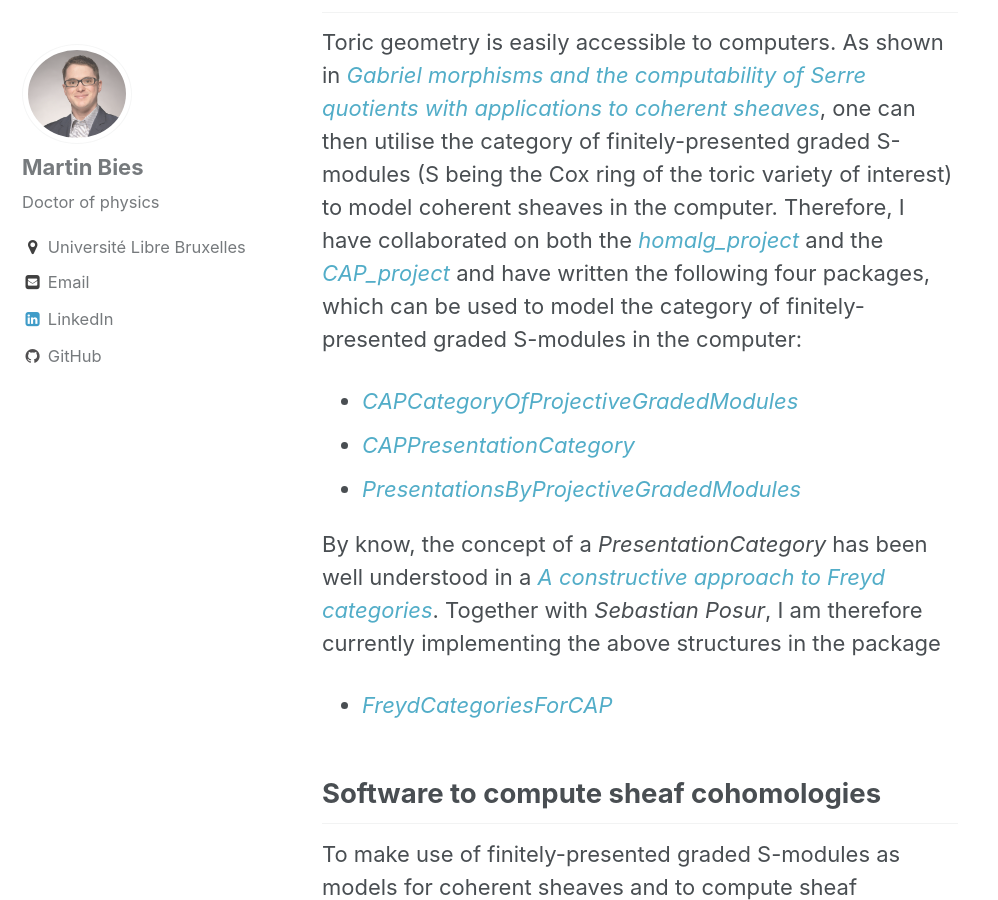
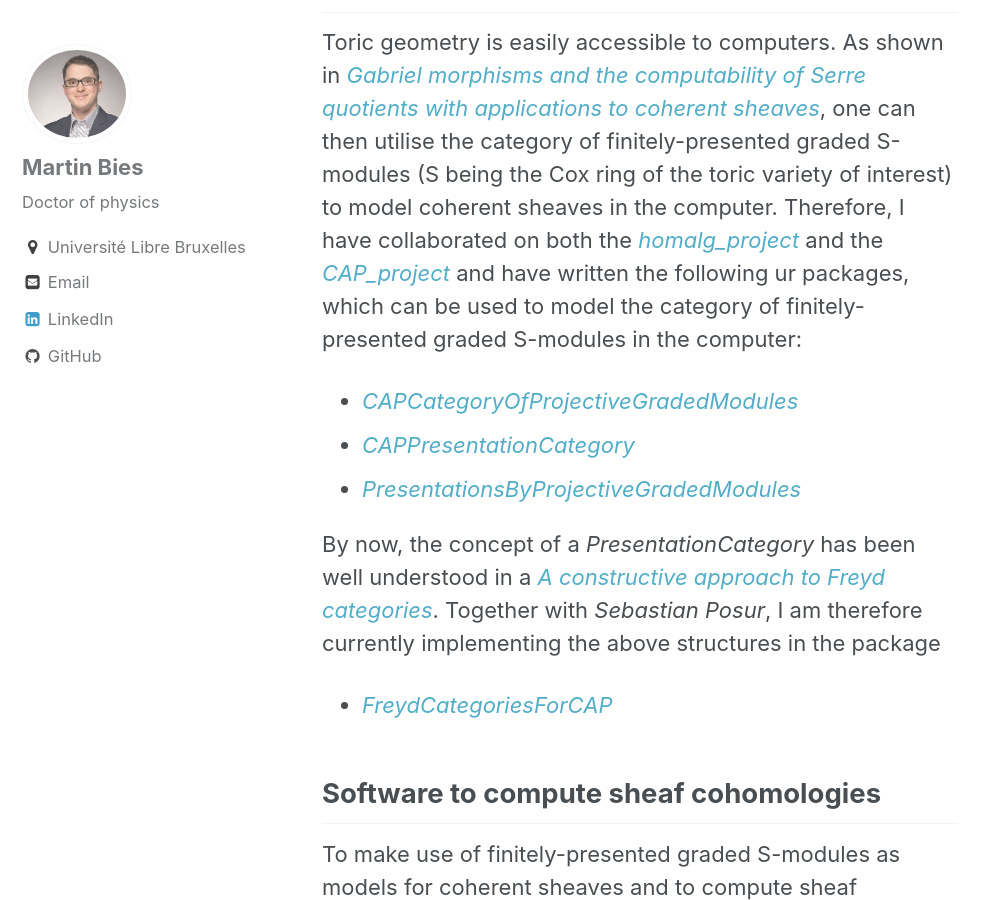
Before and after one commit to MartinBies/MartinBies.github.io, a Jekyll site: the page built from _pages/research.md, in a window 1280 px wide and 900 px high, scrolled down 1247 px. Shown: the whole window, without its empty margins (0-998 px from the left). Built offline with Jekyll 4.4.1, drawn with Linux system fonts in a browser that asks for light colours.

Commit message:
Corrected typos

```diff
--- a/_pages/research.md
+++ b/_pages/research.md
@@ -20,13 +20,13 @@ Within the frameworks of F-theory, type IIB string theory, the topological B-mod
 ## Software to model finitely-presented graded S-modules
 
 Toric geometry is easily accessible to computers. As shown in [*Gabriel morphisms and the computability of Serre quotients with applications to coherent sheaves*](https://arxiv.org/abs/1409.2028), one can then utilise the category of finitely-presented graded S-modules (S being the Cox ring of the toric variety of interest) to model coherent sheaves in the computer. Therefore, I have collaborated on both the
-[*homalg_project*](http://homalg-project.github.io/) and the [*CAP_project*](https://homalg-project.github.io/CAP_project/) and have written the following four packages, which can be used to model the category of finitely-presented graded S-modules in the computer:
+[*homalg_project*](http://homalg-project.github.io/) and the [*CAP_project*](https://homalg-project.github.io/CAP_project/) and have written the following ur packages, which can be used to model the category of finitely-presented graded S-modules in the computer:
 
 * [*CAPCategoryOfProjectiveGradedModules*](https://github.com/HereAround/CAPCategoryOfProjectiveGradedModules)
 * [*CAPPresentationCategory*](https://github.com/HereAround/CAPPresentationCategory)
 * [*PresentationsByProjectiveGradedModules*](https://github.com/HereAround/PresentationsByProjectiveGradedModules)
 
-By know, the concept of a *PresentationCategory* has been well understood in a [*A constructive approach to Freyd categories*](https://arxiv.org/abs/1712.03492). Together with *Sebastian Posur*, I am therefore currently implementing the above structures in the package
+By now, the concept of a *PresentationCategory* has been well understood in a [*A constructive approach to Freyd categories*](https://arxiv.org/abs/1712.03492). Together with *Sebastian Posur*, I am therefore currently implementing the above structures in the package
 
 * [*FreydCategoriesForCAP*](https://github.com/HereAround/CAP_project/tree/master/FreydCategoriesForCAP)
 
```
